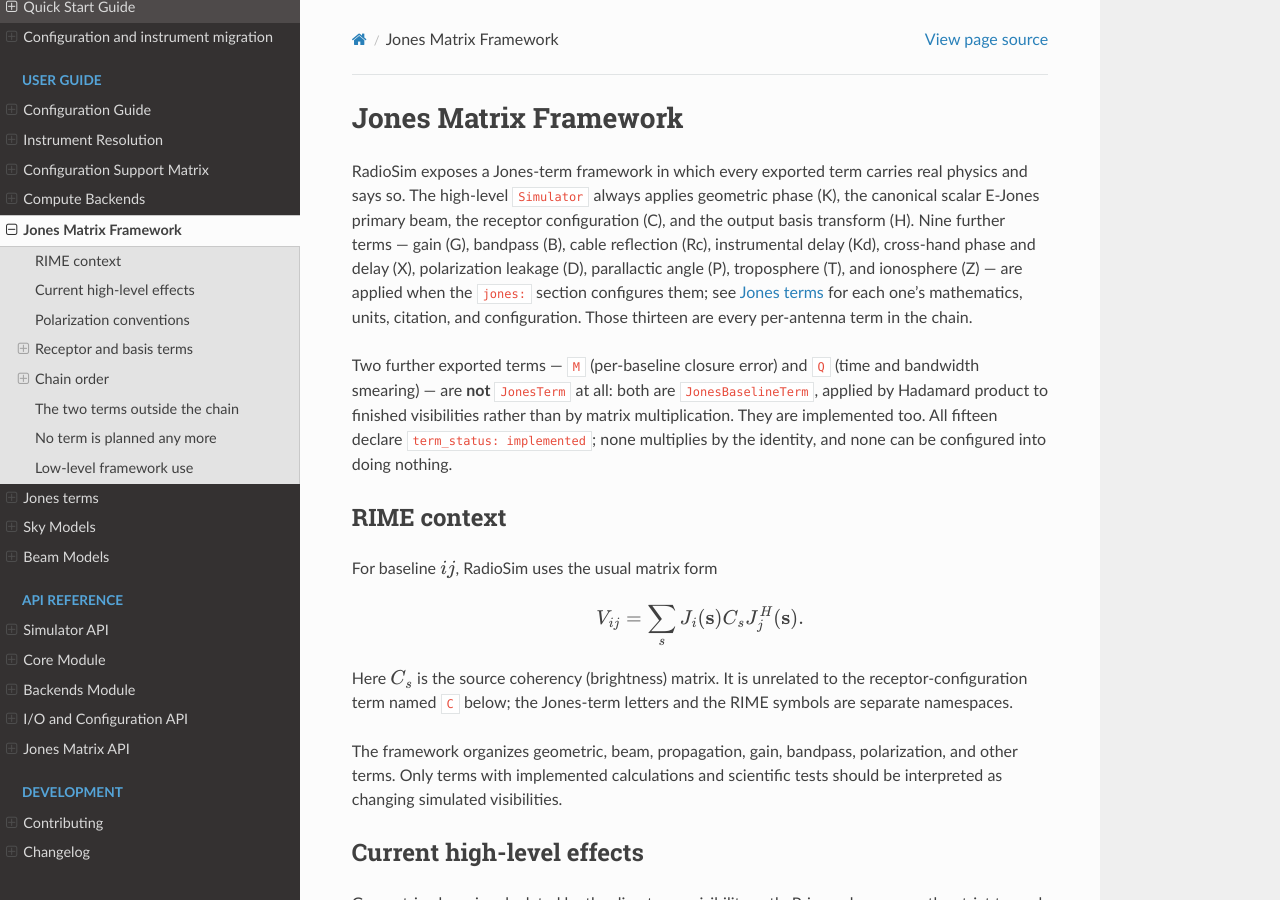
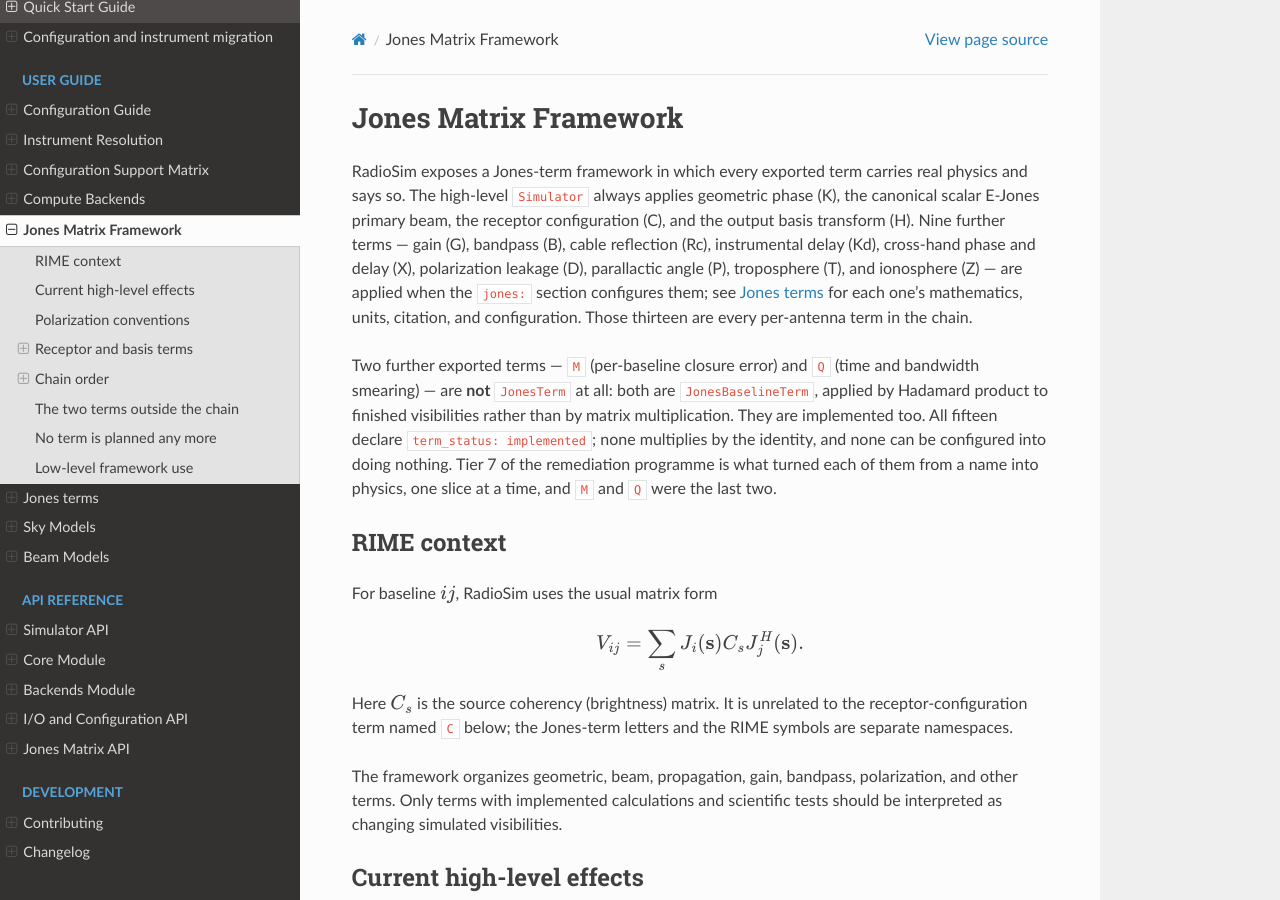
Before and after one commit to RRI-interferometry/RRIVis, a Sphinx documentation site: the page built from docs/user_guide/jones_matrices.rst, in a window 1280 px wide and 900 px high. Built offline with Sphinx 7.4.7 and the Read the Docs theme 3.1.0, drawn with Linux system fonts in a browser that asks for light colours.

Commit message:
docs(jones): keep the Tier 7 attribution in the Jones guide
The rewritten opening paragraph dropped the sentence naming Tier 7 as the
programme that turned each term into physics, which tests/unit/test_tier1h_documentation.py
pins.  The sentence returns, in the tense the terminal state calls for: M and Q
were the last two.

```diff
--- a/docs/user_guide/jones_matrices.rst
+++ b/docs/user_guide/jones_matrices.rst
@@ -17,7 +17,9 @@ and bandwidth smearing) — are **not** ``JonesTerm`` at all: both are
 ``JonesBaselineTerm``, applied by Hadamard product to finished visibilities
 rather than by matrix multiplication. They are implemented too. All fifteen
 declare ``term_status: implemented``; none multiplies by the identity, and none
-can be configured into doing nothing.
+can be configured into doing nothing. Tier 7 of the remediation programme is
+what turned each of them from a name into physics, one slice at a time, and
+``M`` and ``Q`` were the last two.
 
 RIME context
 ------------
```
